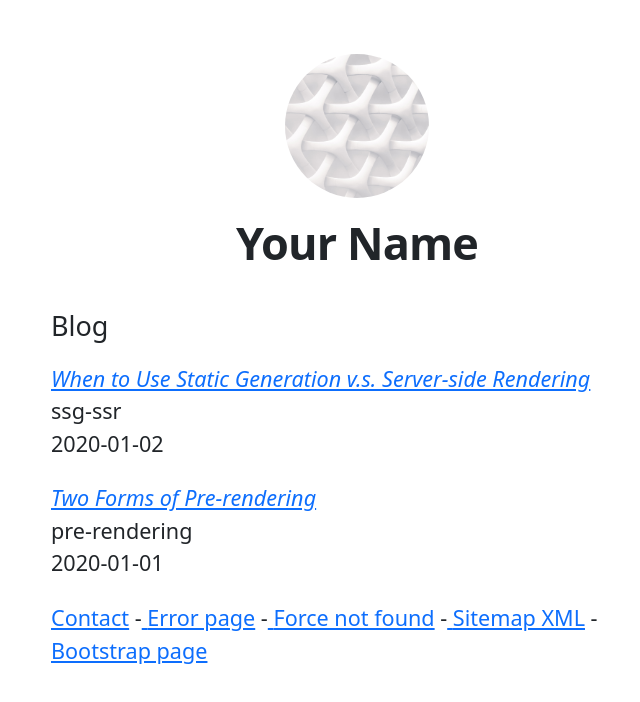
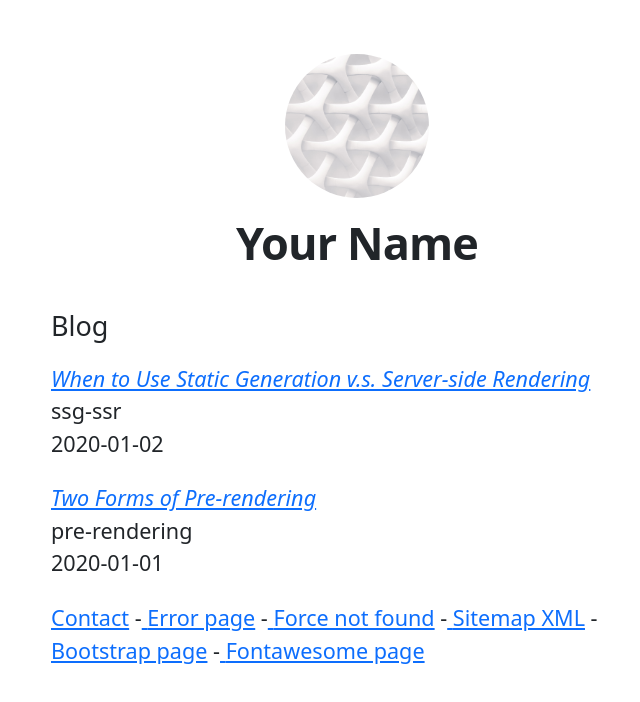
Before and after one commit to rabehasy/nextjs, a Next.js app: page / in a window 1280 px wide. Shown: the top 702 px of the page, without its empty margins (283-923 px from the left). Built offline with nearby package versions, Linux system fonts and the light colour scheme.

Commit message:
feat (npm): fontawesome

```diff
--- a/package.json
+++ b/package.json
@@ -8,6 +8,9 @@
     "lint": "next lint"
   },
   "dependencies": {
+    "@fortawesome/fontawesome-svg-core": "^1.2.36",
+    "@fortawesome/free-solid-svg-icons": "^5.15.4",
+    "@fortawesome/react-fontawesome": "^0.1.16",
     "@popperjs/core": "^2.11.0",
     "bootstrap": "^5.1.3",
     "gray-matter": "^4.0.3",
--- a/src/pages/_app.js
+++ b/src/pages/_app.js
@@ -1,6 +1,8 @@
 import '../../styles/globals.scss'
 import 'bootstrap/dist/css/bootstrap.css'
-import {useEffect} from "react"
+import {useEffect} from 'react'
+import '@fortawesome/fontawesome-svg-core/styles.css'
+import { config } from '@fortawesome/fontawesome-svg-core'
 
 function MyApp({ Component, pageProps }) {
   useEffect(() => {
--- /dev/null
+++ b/src/pages/fontawesome-example.js
@@ -0,0 +1,17 @@
+    import Layout, { siteTitle } from '../components/layout'
+import { FontAwesomeIcon } from '@fortawesome/react-fontawesome'
+import { faSearch } from '@fortawesome/free-solid-svg-icons'
+
+export default function FontawesomeExample() {
+    return (
+        <Layout>
+
+            <a href="https://nextjs.org/docs" >
+                <FontAwesomeIcon style={{fontSize:"25px"}} icon={faSearch}></FontAwesomeIcon>
+                <h2>Documentation &rarr;</h2>
+                <p>Find in-depth information about Next.js features and API.</p>
+            </a>
+
+        </Layout>
+    )
+}
--- a/src/pages/index.js
+++ b/src/pages/index.js
@@ -48,6 +48,9 @@ export default function Home({ allPostsData }) {
             </Link> -
             <Link href="/bootstrap-example">
                 <a>{' '}Bootstrap page</a>
+            </Link> -
+            <Link href="/fontawesome-example">
+                <a>{' '}Fontawesome page</a>
             </Link>
 
         </section>
```
